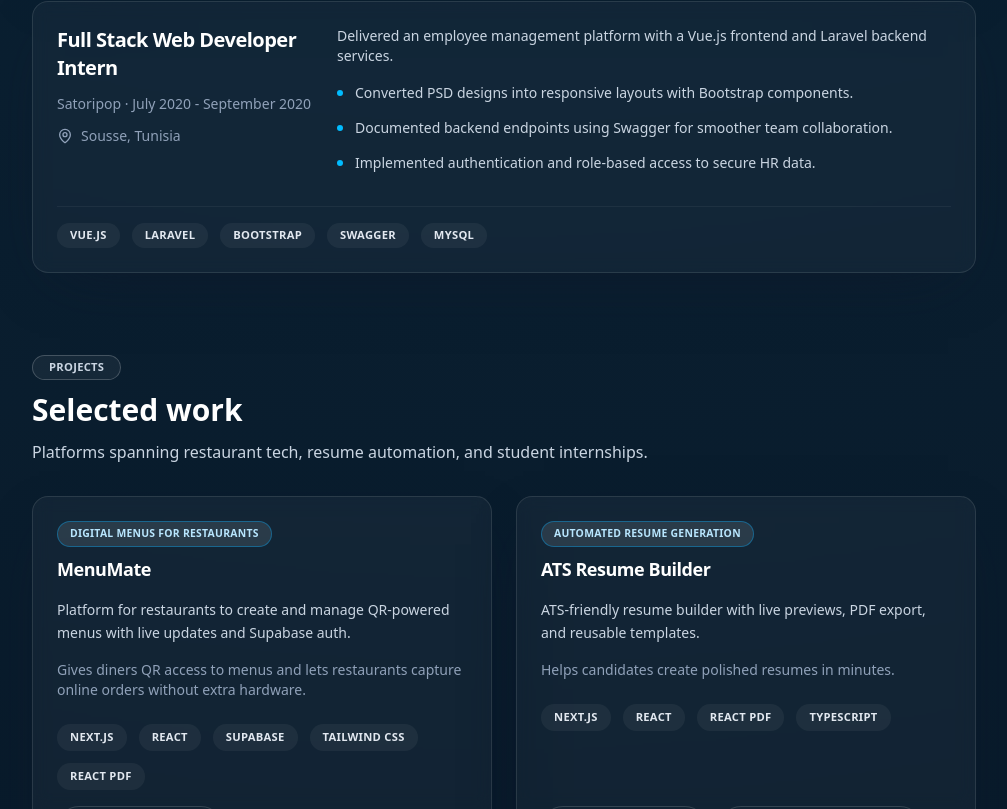
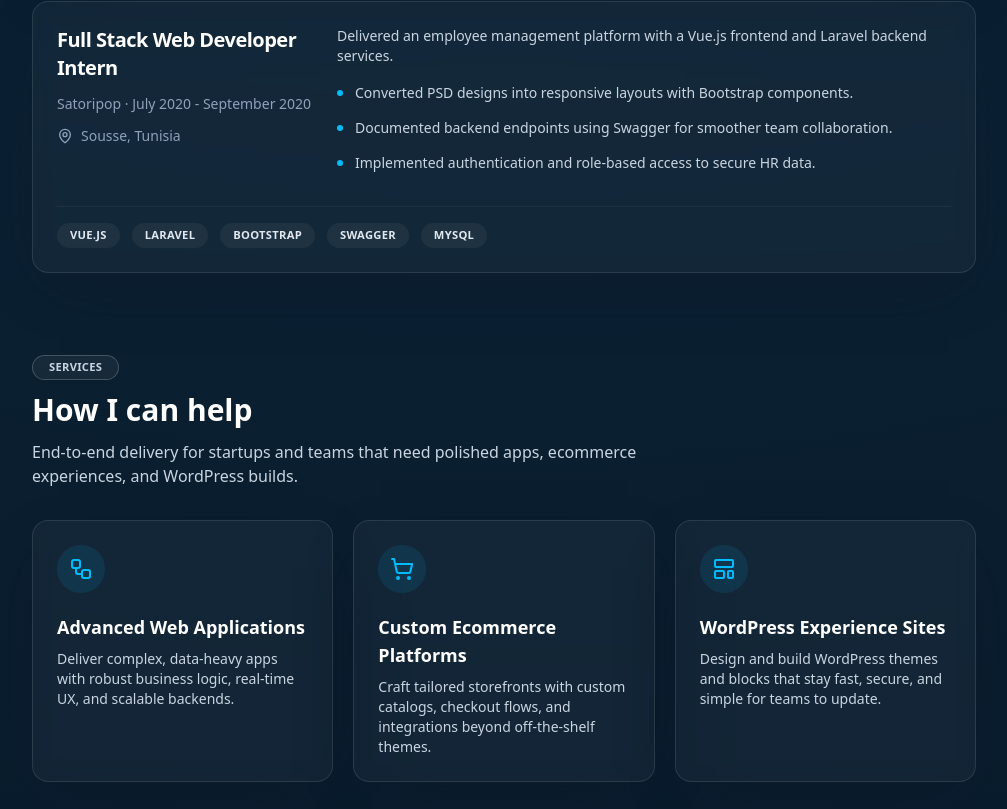
Before and after one commit to alabaganne/portfolio, a Next.js app: page / in a window 1280 px wide. Shown: the part 1991-2800 px from the top of the page, without its empty margins (136-1143 px from the left). Built offline with nearby package versions, Linux system fonts and the light colour scheme.

Commit message:
Add services section and icons to skills

```diff
--- a/src/app/page.js
+++ b/src/app/page.js
@@ -6,12 +6,14 @@ import {
   HeroSection,
   LanguagesSection,
   ProjectsSection,
+  ServicesSection,
   SkillsSection,
 } from "@/components/home";
 
 const navLinks = [
   { href: "#about", label: "About" },
   { href: "#experience", label: "Experience" },
+  { href: "#services", label: "Services" },
   { href: "#projects", label: "Projects" },
   { href: "#skills", label: "Skills" },
   { href: "#languages", label: "Languages" },
@@ -47,6 +49,7 @@ export default function Home() {
         <HeroSection />
         <AboutSection />
         <ExperienceSection />
+        <ServicesSection />
         <ProjectsSection />
         <SkillsSection />
         <LanguagesSection />
--- a/src/components/home/index.js
+++ b/src/components/home/index.js
@@ -4,5 +4,6 @@ export { EducationSection } from "./education-section";
 export { ExperienceSection } from "./experience-section";
 export { HeroSection } from "./hero-section";
 export { ProjectsSection } from "./projects-section";
+export { ServicesSection } from "./services-section";
 export { SkillsSection } from "./skills-section";
 export { LanguagesSection } from "./languages-section";
--- /dev/null
+++ b/src/components/home/services-section.js
@@ -0,0 +1,51 @@
+import { SectionHeader } from "@/components/section-header";
+import { Card } from "@/components/ui/card";
+import { LayoutTemplate, ShoppingCart, Workflow } from "lucide-react";
+
+const services = [
+  {
+    title: "Advanced Web Applications",
+    description:
+      "Deliver complex, data-heavy apps with robust business logic, real-time UX, and scalable backends.",
+    icon: Workflow,
+  },
+  {
+    title: "Custom Ecommerce Platforms",
+    description:
+      "Craft tailored storefronts with custom catalogs, checkout flows, and integrations beyond off-the-shelf themes.",
+    icon: ShoppingCart,
+  },
+  {
+    title: "WordPress Experience Sites",
+    description:
+      "Design and build WordPress themes and blocks that stay fast, secure, and simple for teams to update.",
+    icon: LayoutTemplate,
+  },
+];
+
+export function ServicesSection() {
+  return (
+    <section id="services" className="space-y-8">
+      <SectionHeader
+        eyebrow="SERVICES"
+        title="How I can help"
+        description="End-to-end delivery for startups and teams that need polished apps, ecommerce experiences, and WordPress builds."
+      />
+      <div className="grid gap-5 md:grid-cols-3">
+        {services.map(({ title, description, icon: Icon }) => (
+          <Card key={title} className="h-full border-white/10 bg-white/[0.04] p-6">
+            <div className="flex h-full flex-col gap-5">
+              <span className="flex h-12 w-12 items-center justify-center rounded-full bg-sky-400/10 text-sky-400">
+                <Icon className="h-6 w-6" aria-hidden />
+              </span>
+              <div className="space-y-2">
+                <h3 className="text-lg font-semibold text-white">{title}</h3>
+                <p className="text-sm text-slate-300">{description}</p>
+              </div>
+            </div>
+          </Card>
+        ))}
+      </div>
+    </section>
+  );
+}
--- a/src/components/home/skills-section.js
+++ b/src/components/home/skills-section.js
@@ -1,31 +1,57 @@
 import { SectionHeader } from "@/components/section-header";
 import { Card } from "@/components/ui/card";
+import {
+  Atom,
+  Blocks,
+  Braces,
+  CircleDot,
+  Cloud,
+  Code,
+  Database,
+  FileCode2,
+  FileType2,
+  GitBranch,
+  Kanban,
+  Layers,
+  Leaf,
+  Network,
+  Octagon,
+  Palette,
+  PenTool,
+  Route,
+  Server,
+  ShieldCheck,
+  Terminal,
+  TestTube,
+  Triangle,
+  Wind,
+} from "lucide-react";
 
 const skills = [
-  "HTML5",
-  "CSS3",
-  "JavaScript (ES6+)",
-  "TypeScript",
-  "React.js",
-  "Next.js",
-  "Vue.js",
-  "AngularJS",
-  "Node.js",
-  "Express.js",
-  "PHP",
-  "Laravel",
-  "WordPress",
-  "AWS",
-  "RESTful APIs",
-  "MySQL",
-  "MongoDB",
-  "Supabase",
-  "Tailwind CSS",
-  "Bootstrap",
-  "Git & GitHub",
-  "Linux",
-  "Unit & Integration Testing",
-  "Agile & Scrum",
+  { name: "HTML5", icon: Code },
+  { name: "CSS3", icon: Palette },
+  { name: "JavaScript (ES6+)", icon: Braces },
+  { name: "TypeScript", icon: FileType2 },
+  { name: "React.js", icon: Atom },
+  { name: "Next.js", icon: CircleDot },
+  { name: "Vue.js", icon: Triangle },
+  { name: "AngularJS", icon: Octagon },
+  { name: "Node.js", icon: Server },
+  { name: "Express.js", icon: Route },
+  { name: "PHP", icon: FileCode2 },
+  { name: "Laravel", icon: Layers },
+  { name: "WordPress", icon: PenTool },
+  { name: "AWS", icon: Cloud },
+  { name: "RESTful APIs", icon: Network },
+  { name: "MySQL", icon: Database },
+  { name: "MongoDB", icon: Leaf },
+  { name: "Supabase", icon: ShieldCheck },
+  { name: "Tailwind CSS", icon: Wind },
+  { name: "Bootstrap", icon: Blocks },
+  { name: "Git & GitHub", icon: GitBranch },
+  { name: "Linux", icon: Terminal },
+  { name: "Unit & Integration Testing", icon: TestTube },
+  { name: "Agile & Scrum", icon: Kanban },
 ];
 
 export function SkillsSection() {
@@ -37,12 +63,15 @@ export function SkillsSection() {
         description="Frameworks, databases, and practices I reach for in full-stack delivery."
       />
       <div className="grid gap-3 sm:grid-cols-2 md:grid-cols-3">
-        {skills.map((skill) => (
+        {skills.map(({ name, icon: Icon }) => (
           <Card
-            key={skill}
-            className="border-white/10 bg-white/[0.04] p-4 text-center text-sm font-medium text-slate-200"
+            key={name}
+            className="flex items-center gap-3 border-white/10 bg-white/[0.04] p-4 text-left text-sm font-medium text-slate-200"
           >
-            {skill}
+            <span className="flex h-10 w-10 items-center justify-center rounded-full bg-sky-400/10 text-sky-400">
+              <Icon className="h-5 w-5" aria-hidden />
+            </span>
+            <span>{name}</span>
           </Card>
         ))}
       </div>
```
